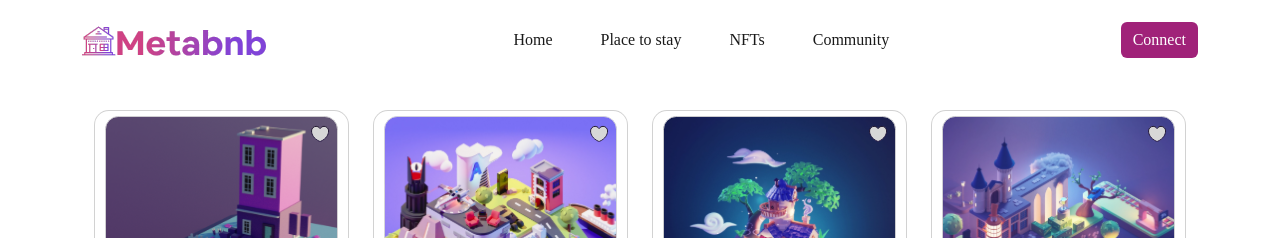
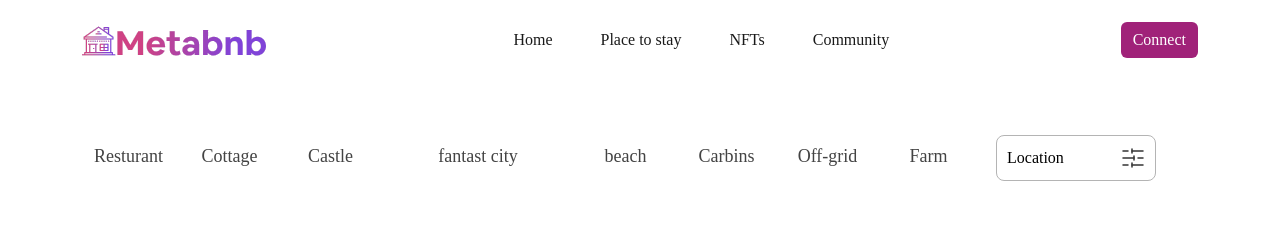
Before and after one commit to OsujiPius/hng-metabnb, a React (Create React App) app: page /place-to-stay in a window 1280 px wide. Shown: the top 238 px of the page. Built offline with nearby package versions, Linux system fonts and the light colour scheme; a web font is replaced by a local one.

Commit message:
feat: place to stay page nav

```diff
--- /dev/null
+++ b/src/components/atoms/SubNav.js
@@ -0,0 +1,39 @@
+import React from "react";
+import Setting from "../../assests/icons/setting.svg";
+
+export default function SubNav() {
+  return (
+    <div className="container my-5 sub_nav row mx-auto h-auto gap-md-0 gap-lg-2">
+      <div className="col-lg-1 col-md-6 col-6">
+        <p>Resturant</p>
+      </div>
+      <div className="col-lg-1 col-md-6 col-6">
+        <p>Cottage</p>
+      </div>
+      <div className="col-lg-1 col-md-6 col-6">
+        <p>Castle</p>
+      </div>
+      <div className="col-lg-2 col-md-6 col-6">
+        <p>fantast city</p>
+      </div>
+      <div className="col-lg-1 col-md-6 col-6">
+        <p>beach</p>
+      </div>
+      <div className="col-lg-1 col-md-6 col-6">
+        <p>Carbins</p>
+      </div>
+      <div className="col-lg-1 col-md-6 col-6">
+        <p>Off-grid</p>
+      </div>
+      <div className="col-lg-1 col-md-6 col-6">
+        <p>Farm</p>
+      </div>
+      <div className="col-lg-2 col-md-6 col-6">
+        <button>
+          Location
+          <img src={Setting} alt="" />
+        </button>
+      </div>
+    </div>
+  );
+}
--- a/src/components/molecules/Header.js
+++ b/src/components/molecules/Header.js
@@ -20,9 +20,9 @@ export default function Header() {
     <>
       <nav className="navbar navbar-expand-xl navbar-light bg-white sticky-top">
         <div className="container">
-          <a className="navbar-brand" href="/">
+          <Link className="navbar-brand" to="/">
             <img src={Logo} alt="logo" height={30} />
-          </a>
+          </Link>
           <button
             className="navbar-toggler"
             type="button"
--- a/src/index.css
+++ b/src/index.css
@@ -168,6 +168,32 @@ code {
   margin-top: -5px;
 }
 
+.sub_nav > div {
+  height: 50px;
+  display: flex;
+  justify-content: center;
+  align-items: center;
+  margin: 5px 0;
+}
+
+.sub_nav > div > p {
+  margin-top: 13px;
+  font-size: 18px;
+  color: #434343;
+}
+
+.sub_nav button {
+  height: 46px;
+  width: 160px;
+  background: linear-gradient(124.4deg, #ffffff 10.8%, #ffffff 87.34%);
+  border: 1px solid #b4b4b4;
+  border-radius: 8px;
+  display: flex;
+  align-items: center;
+  justify-content: space-between;
+  padding: 0 10px;
+}
+
 .footer {
   height: auto;
   background: #1d1d1e;
--- a/src/pages/Place.js
+++ b/src/pages/Place.js
@@ -1,10 +1,12 @@
 import React from "react";
+import SubNav from "../components/atoms/SubNav";
 import CardsSection from "../components/molecules/CardsSection";
 
 export default function Place() {
   return (
-    <div>
+    <>
+      <SubNav />
       <CardsSection />
-    </div>
+    </>
   );
 }
```
Also changed, not shown: src/assests/icons/setting.svg (added), src/logo.svg (deleted).
